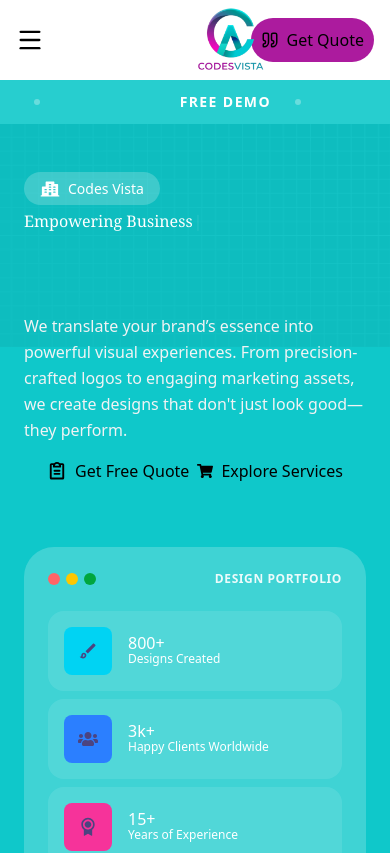
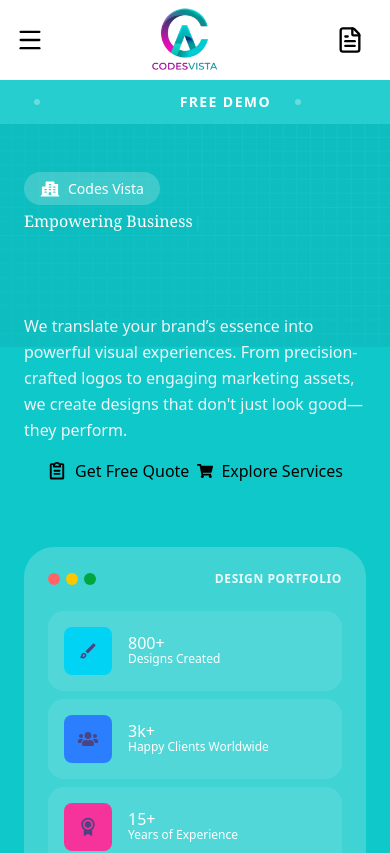
Before and after one commit to fariha-09/codesvista, a React (Vite) app: page / in a window 390 px wide. Shown: the top 853 px of the page. Built offline with nearby package versions, Linux system fonts and the light colour scheme.

Commit message:
nav icon set

```diff
--- a/src/components/Navbar.jsx
+++ b/src/components/Navbar.jsx
@@ -57,7 +57,7 @@ export default function Navbar() {
               </button>
             </div>
 
-            <div className="absolute left-1/2 -translate-x-1/2 lg:static lg:translate-x-0">
+            <div className="">
               <Link to="/">
                 <img src={logo} alt="Codestechvista" className="w-18 md:w-20" />
               </Link>
@@ -99,8 +99,8 @@ export default function Navbar() {
                 <Quote size={18} /> <span>Get Quote</span>
               </Link>
               {/* Mobile Icon-only Button (For very small screens if needed, otherwise matches sm logic) */}
-              <Link to="/getquote" className="sm:hidden flex items-center gap-2  bg-[#AC1B9E] text-white p-2.5 rounded-full hover:bg-[#8e1682] transition-all shadow-md active:scale-95">
-                <Quote size={18} /> <span>Get Quote</span>
+              <Link to="/getquote" className="sm:hidden p-2.5 text-gray-600 rounded transition-all active:scale-95">
+                <FileText size={28} />
               </Link>
             </div>
           </div>
```
